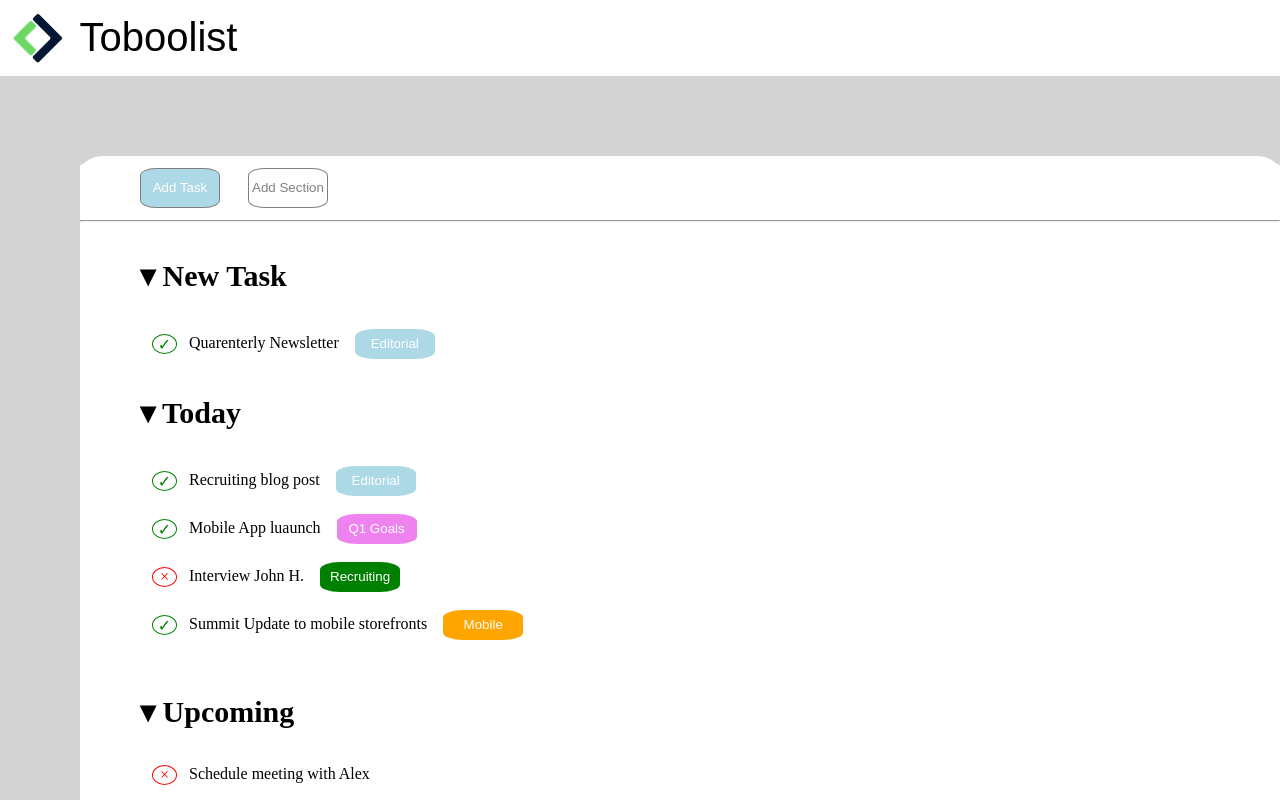
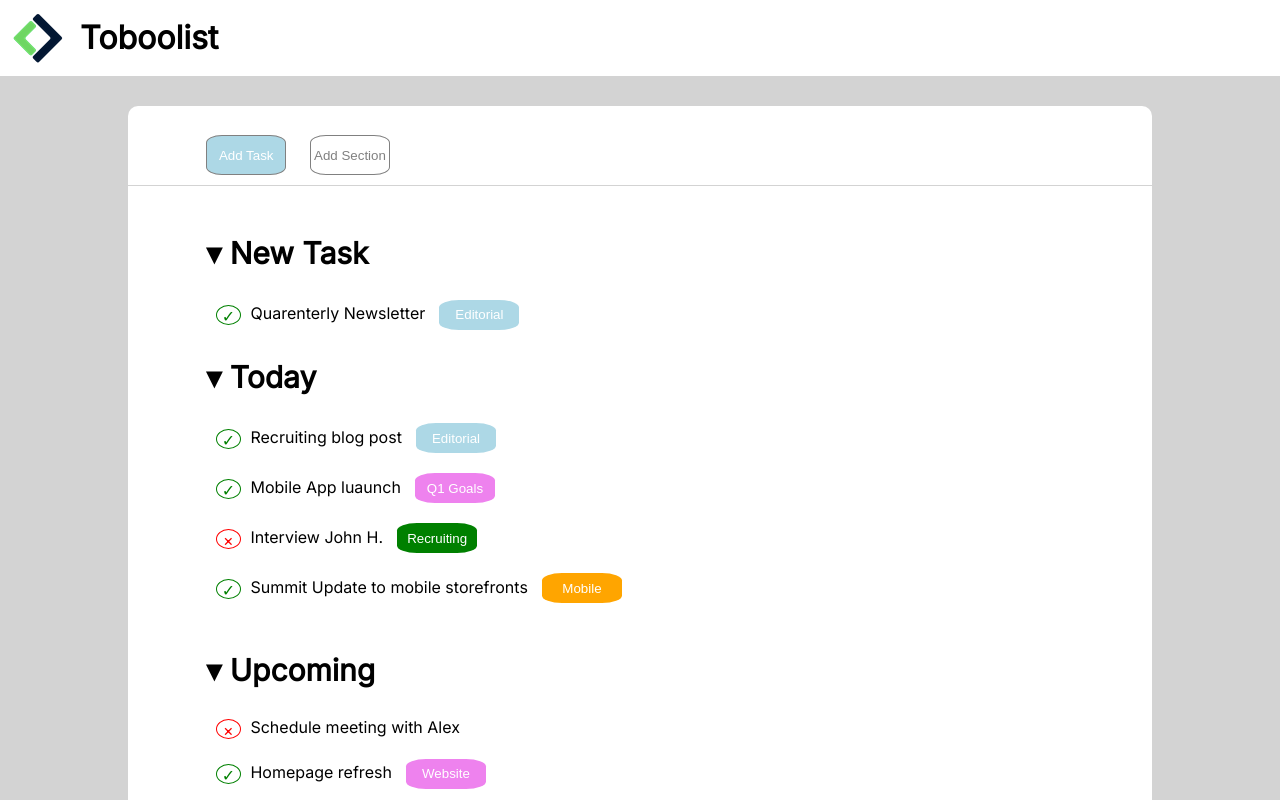
Before and after one commit to CristianoAltomonte/html-css-toboolist, a plain HTML site: page index.html in a window 1280 px wide. Shown: the top 800 px of the page. Drawn offline with Linux system fonts and the light colour scheme.

Commit message:
Correzioni varie

```diff
--- a/asset/css/style.css
+++ b/asset/css/style.css
@@ -1,12 +1,17 @@
+@import url('https://fonts.googleapis.com/css2?family=Inter&display=swap');
+
 *{
     margin: 0;
     padding: 0;
     box-sizing: border-box;
-    background-color: lightgrey;
+    font-family: 'Inter', sans-serif;
 
 }
+html{
+    background-color: lightgrey;
+}
 
-.head, img, .title{
+.head{
     background-color: white;
 
 }
@@ -18,23 +23,26 @@ img{
 
 .title{
     vertical-align: middle;
-    font-family: sans-serif;
-    font-size: 40px;
+    font-size: 2rem;
+    font-weight: bold;
 }
 
 .container{
     background-color: white;
-    height: auto;
-    width: 150vh;
-    margin: 80px;
-    border-radius: 2%;
+    width: 80%;
+    margin: 0 auto;
+    border-radius: 10px;
 }
 
-.smaller{
-    background-color: white;
-    height: 10%;
+.box-top{
+    margin-top: 30px;
+    border-bottom: 1px solid lightgrey;
+    padding: 20px 30px 0 30px;
 
-border-radius: 15%;
+}
+
+.box-bottom{
+    padding: 20px 30px 0 30px;
 
 }
 
@@ -63,21 +71,11 @@ border-radius: 15%;
 
 }
 
-hr{
-   width: 100%;
-   height: 2px;
-   background-color: lightgrey;
+h2{
 
-
-}
-
-h2{
-    background-color: white;
     display: inline-block;
     margin: 3% 5%;
     font-size: 30px;
-
-
 
 }
 
@@ -87,7 +85,7 @@ h2::before{
 
 .sub{
     margin-left: 1%;
-    background-color: white;
+
     display: inline-block;
 
 }
--- a/index.html
+++ b/index.html
@@ -5,7 +5,7 @@
     <meta http-equiv="X-UA-Compatible" content="IE=edge">
     <meta name="viewport" content="width=device-width, initial-scale=1.0">
     <title>Esercizio</title>
-    <link rel="stylesheet" href="../asset/css/style.css">
+    <link rel="stylesheet" href="./asset/css/style.css">
 </head>
 <body>
     <header>
@@ -15,14 +15,13 @@
         </div>
     </header>
     <main>
+        <div class="container">
             <!-- Creazione Box -->
-        <div class="container">
-            <div class="smaller">
+            <div class="box-top">
                 <button class="button1">Add Task</button>
                 <button class="button2">Add Section</button>
-
             </div>
-            <hr>
+            <div class="box-bottom">
                 <!-- Inizio Menu  -->
                 <h2> New Task</h2> <br>
                 <span id="check">&#10003;</span><div class="sub">Quarenterly Newsletter</div>
@@ -42,6 +41,8 @@
                 <button class="button-light-green">Sales</button><br><br><span id="check">&#10003;</span><div class="sub">Review Editorial calendar</div>
                 <button class="button3">Editorial</button><br><br>
                 <!-- Fine Menu -->
+            </div>
+
 
 
         </div>
```
Lines whose indentation alone changed are shown as unchanged.
